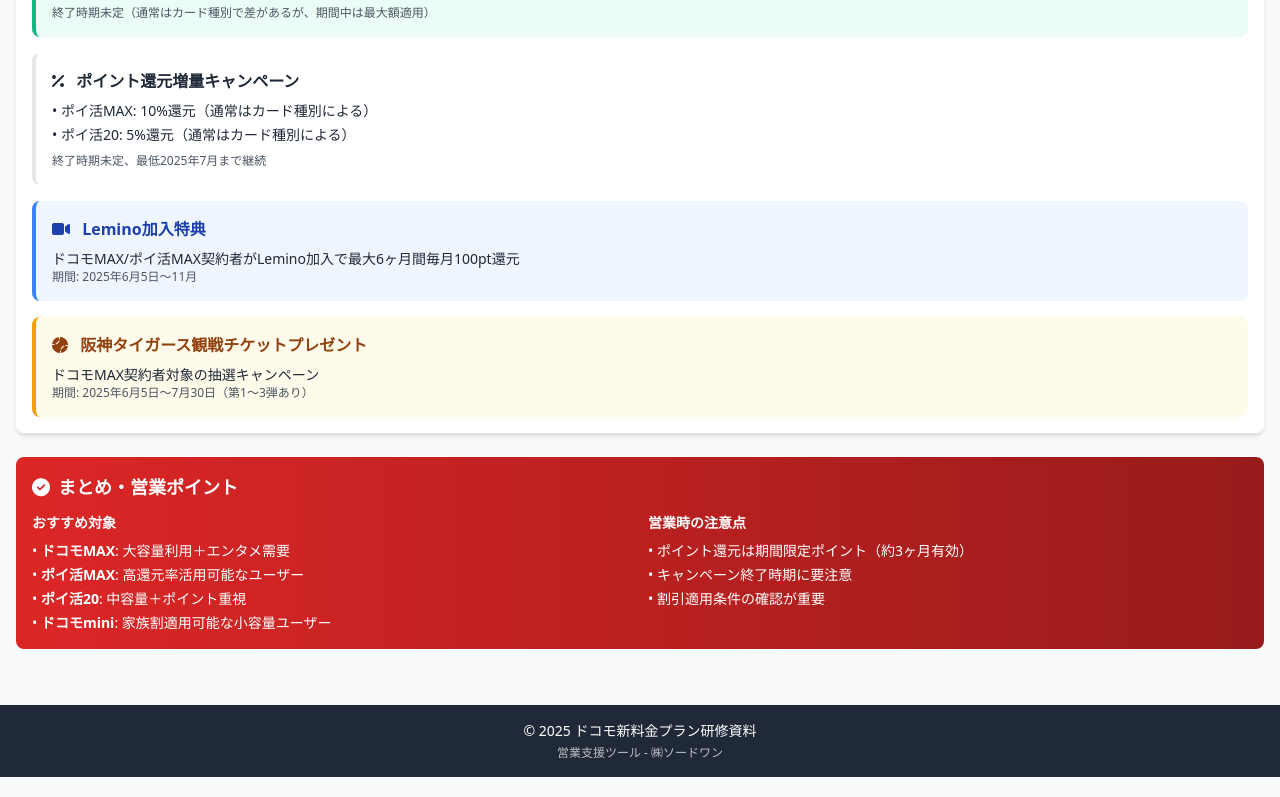
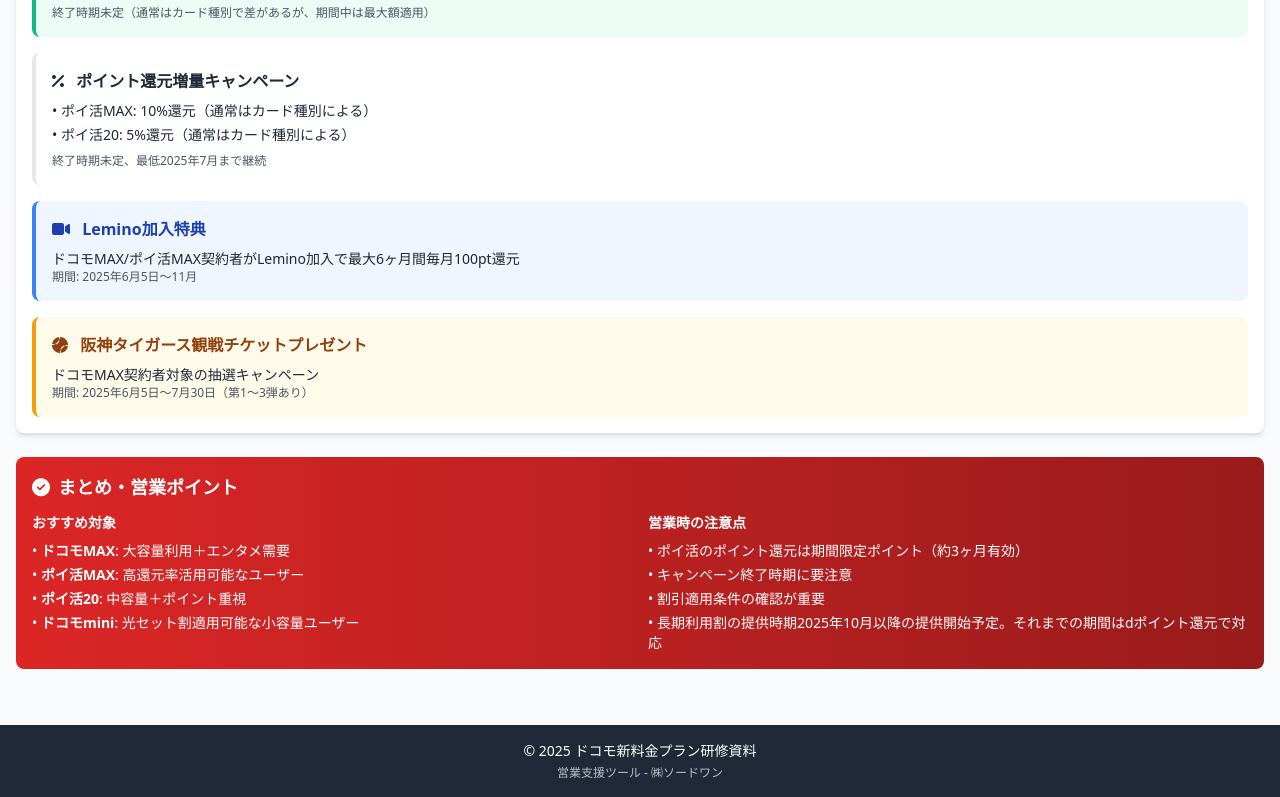
Before and after one commit to sword-one/docomo-, a plain HTML site: page docsindex.html in a window 1280 px wide. Shown: the part 2081-2878 px from the top of the page. Drawn offline with nearby package versions, Linux system fonts and the light colour scheme.

Commit message:
Add files via upload

```diff
--- a/docsindex.html
+++ b/docsindex.html
@@ -485,15 +485,15 @@
                         <li>• <strong>ドコモMAX</strong>: 大容量利用＋エンタメ需要</li>
                         <li>• <strong>ポイ活MAX</strong>: 高還元率活用可能なユーザー</li>
                         <li>• <strong>ポイ活20</strong>: 中容量＋ポイント重視</li>
-                        <li>• <strong>ドコモmini</strong>: 家族割適用可能な小容量ユーザー</li>
+                        <li>• <strong>ドコモmini</strong>: 光セット割適用可能な小容量ユーザー</li>
                     </ul>
                 </div>
                 <div>
                     <h3 class="font-bold mb-2">営業時の注意点</h3>
                     <ul class="space-y-1">
-                        <li>• ポイント還元は期間限定ポイント（約3ヶ月有効）</li>
+                        <li>• ポイ活のポイント還元は期間限定ポイント（約3ヶ月有効）</li>
                         <li>• キャンペーン終了時期に要注意</li>
-                        <li>• 割引適用条件の確認が重要</li>
+                        <li>• 割引適用条件の確認が重要</li><li>• 長期利用割の提供時期2025年10月以降の提供開始予定。それまでの期間はdポイント還元で対応</li>
                     </ul>
                 </div>
             </div>
```
